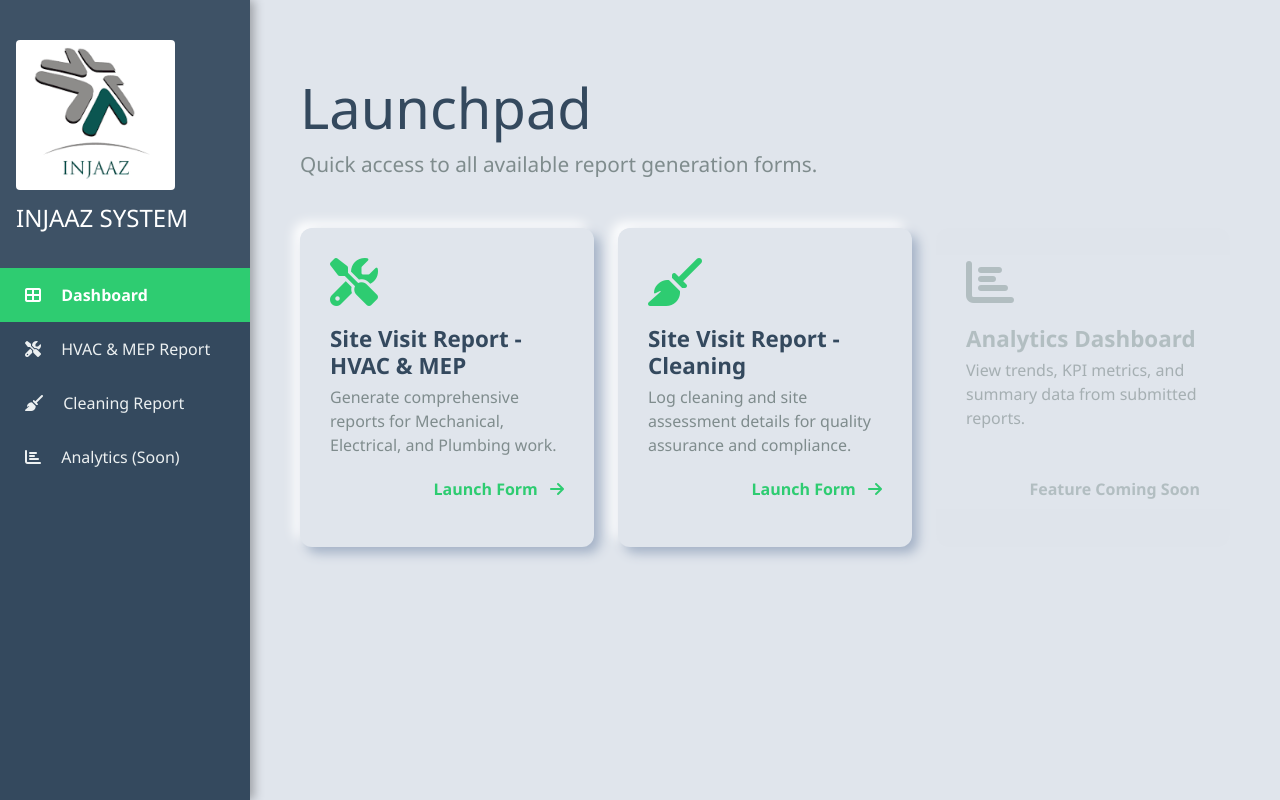
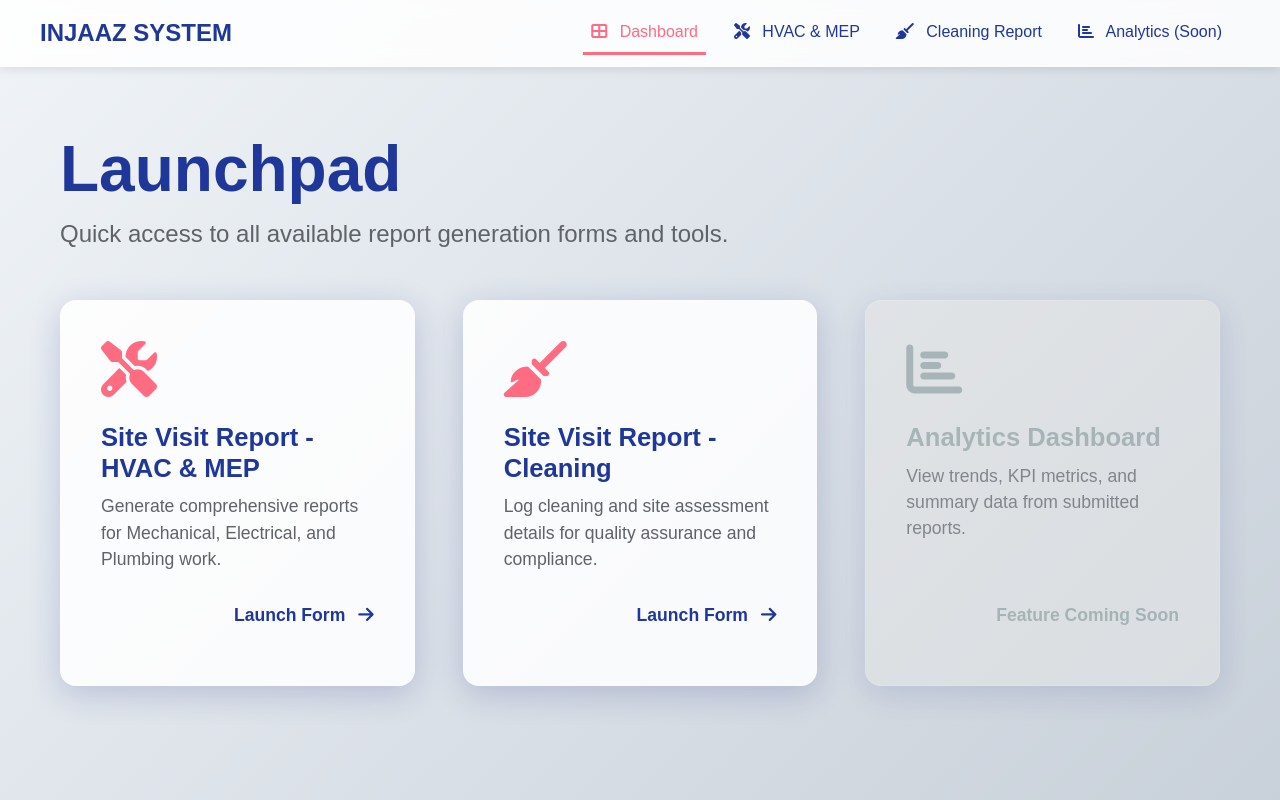
Before and after one commit to arshithinjaaz/injaaz-form-system, a Flask app: page / in a window 1280 px wide. Run offline with Flask 3, Linux system fonts and the light colour scheme.

Commit message:
Another try for the UI

```diff
--- a/templates/dashboard.html
+++ b/templates/dashboard.html
@@ -3,174 +3,159 @@
 <head>
     <meta charset="UTF-8">
     <meta name="viewport" content="width=device-width, initial-scale=1.0">
-    <title>INJAAZ Dashboard - Neumorphic Style</title>
+    <title>INJAAZ Dashboard - Glassmorphism</title>
     <link href="https://cdn.jsdelivr.net/npm/bootstrap@5.3.3/dist/css/bootstrap.min.css" rel="stylesheet">
     <link href="https://cdnjs.cloudflare.com/ajax/libs/font-awesome/6.5.1/css/all.min.css" rel="stylesheet">
 
     <style>
-        /* Define Neumorphic / Soft UI Colors */
+        /* Define Glassmorphism / Full-Width Colors */
         :root {
-            --neumo-bg: #e0e5ec; /* Soft light background color is essential */
-            --neumo-dark-shadow: #a3b1c6; /* Shadow color */
-            --neumo-light-shadow: #ffffff; /* Highlight color */
-            --neumo-primary: #34495e; /* Primary text/sidebar color (Dark Blue) */
-            --neumo-accent: #2ecc71; /* Bright Green Accent */
+            --glass-bg: #f4f7f6; /* Very light background */
+            --glass-primary: #1e3799; /* Deep Blue (Main brand color) */
+            --glass-accent: #ff6b81; /* Bright Pink/Coral Accent */
+            --glass-card-bg: rgba(255, 255, 255, 0.85); /* Semi-transparent white */
+            --glass-shadow: 0 4px 30px rgba(0, 0, 0, 0.1);
         }
 
         body {
-            background-color: var(--neumo-bg);
+            background: linear-gradient(135deg, #f0f4f8, #c8d0d9); /* Subtle gradient background */
             min-height: 100vh;
-            overflow-x: hidden;
-            font-family: 'Segoe UI', Tahoma, Geneva, Verdana, sans-serif;
-            color: var(--neumo-primary);
+            font-family: 'Poppins', sans-serif; /* Modern, clean font */
+            color: var(--glass-primary);
         }
 
-        /* Sidebar Styling (High contrast is needed for navigation) */
-        #sidebar {
-            width: 250px;
-            min-height: 100vh;
-            background-color: var(--neumo-primary); /* Dark sidebar */
-            color: white;
-            position: fixed;
+        /* Full-Width Navigation Bar (Replaces Sidebar) */
+        #navbar-top {
+            background: var(--glass-card-bg); /* Semi-transparent */
+            backdrop-filter: blur(10px); /* The Glassmorphism effect */
+            -webkit-backdrop-filter: blur(10px);
+            box-shadow: 0 2px 10px rgba(0, 0, 0, 0.1);
+            position: sticky;
             top: 0;
-            left: 0;
-            transition: all 0.3s;
-            z-index: 1000;
-            box-shadow: 4px 0 10px rgba(0,0,0,0.3);
+            z-index: 1020;
+            padding: 10px 40px;
+            border-bottom: 1px solid rgba(255, 255, 255, 0.3); /* Subtle light border */
         }
-        #sidebar .sidebar-heading {
-            padding: 2.5rem 1rem 2rem;
+        #navbar-top .navbar-brand {
+            font-weight: 700;
             font-size: 1.5rem;
-            font-weight: 300;
-            background-color: rgba(255, 255, 255, 0.05);
+            color: var(--glass-primary);
+        }
+        #navbar-top .nav-link {
+            color: var(--glass-primary) !important;
+            font-weight: 500;
+            margin: 0 10px;
+            border-bottom: 3px solid transparent;
+            transition: border-color 0.3s;
+        }
+        #navbar-top .nav-link:hover, #navbar-top .nav-link.active {
+            color: var(--glass-accent) !important;
+            border-color: var(--glass-accent);
         }
 
-        /* Sidebar Links */
-        #sidebar .list-group-item {
-            background-color: var(--neumo-primary);
-            color: #ecf0f1;
-            border: none;
-            padding: 15px 25px;
-            transition: background-color 0.2s, color 0.2s;
+        /* Main Content Styling (Full width used now) */
+        #page-content-wrapper {
+            margin-left: 0;
+            padding: 40px 60px; /* More horizontal padding */
+            flex-grow: 1;
         }
-        #sidebar .list-group-item:hover {
-            background-color: #2c3e50;
-            color: var(--neumo-accent);
-        }
-        #sidebar .list-group-item.active {
-            background-color: var(--neumo-accent); /* Bright accent for active state */
-            color: white;
-            font-weight: 600;
-            border-radius: 0;
+        #content-wrapper {
+            max-width: 1400px;
+            margin: 0 auto; /* Center content */
         }
 
-        /* Main Content Styling */
-        #page-content-wrapper {
-            margin-left: 250px;
-            padding: 50px;
-            flex-grow: 1;
-        }
-
-        /* --- NEUMORPHIC CARD STYLING --- */
+        /* --- GLASSMORHISM CARD STYLING --- */
         .report-card {
-            background: var(--neumo-bg);
-            border-radius: 12px;
-            padding: 30px;
-            /* THE NEUMORPHIC EFFECT: Subtle inner and outer shadow */
-            box-shadow: 6px 6px 12px var(--neumo-dark-shadow), -6px -6px 12px var(--neumo-light-shadow);
-            border: none;
+            background: var(--glass-card-bg);
+            border-radius: 16px;
+            padding: 40px; /* Generous padding */
+            /* Glassmorphism shadow and light background */
+            box-shadow: 0 8px 32px 0 rgba(31, 38, 135, 0.2);
+            border: 1px solid rgba(255, 255, 255, 0.18);
             transition: all 0.3s ease-in-out;
             text-decoration: none;
-            color: var(--neumo-primary);
+            color: var(--glass-primary);
             height: 100%;
             display: flex;
             flex-direction: column;
             justify-content: space-between;
         }
         .report-card:hover {
-            /* 'Press' the button in on hover */
-            box-shadow: inset 2px 2px 5px var(--neumo-dark-shadow), inset -2px -2px 5px var(--neumo-light-shadow);
-            transform: scale(0.98);
+            transform: translateY(-5px);
+            box-shadow: 0 10px 40px 0 rgba(31, 38, 135, 0.3);
         }
         .card-icon {
-            font-size: 3rem;
-            margin-bottom: 20px;
-            color: var(--neumo-accent); /* Bright accent color for icons */
+            font-size: 3.5rem;
+            margin-bottom: 25px;
+            color: var(--glass-accent); /* Bright accent for focus */
         }
         .card-title {
-            font-weight: 700;
-            font-size: 1.4rem;
-            margin-bottom: 5px;
+            font-weight: 800; /* Extra bold title */
+            font-size: 1.6rem;
+            margin-bottom: 10px;
         }
         .card-text {
-            color: #7f8c8d;
+            color: #5f6368;
+            font-size: 1.1rem;
         }
         .card-footer-text {
-            font-size: 1rem;
-            color: var(--neumo-accent);
+            font-size: 1.1rem;
+            color: var(--glass-primary);
             font-weight: 600;
-            margin-top: 20px;
+            margin-top: 30px;
         }
-        /* --- HEADING STYLE (Clean and Modern) --- */
+        /* --- HEADING STYLE (Large, modern) --- */
         #content-wrapper h1 {
-            font-weight: 300;
-            font-size: 3.5rem;
+            font-weight: 800;
+            font-size: 4rem;
             margin-bottom: 0.5rem !important;
-            color: var(--neumo-primary);
+            color: var(--glass-primary);
         }
         #content-wrapper .lead {
-             font-size: 1.3rem;
-             color: #7f8c8d;
+             font-size: 1.5rem;
+             color: #5f6368;
         }
 
         /* Responsive adjustments */
         @media (max-width: 768px) {
             #page-content-wrapper {
-                margin-left: 0;
-                padding: 15px;
-                padding-top: 60px;
+                padding: 20px;
+                padding-top: 80px;
+            }
+            #navbar-top {
+                padding: 10px 20px;
             }
         }
     </style>
 </head>
 <body>
 
-<div class="d-flex" id="wrapper">
+<div class="d-flex flex-column" id="wrapper">
 
-    <div id="sidebar">
-        <div class="sidebar-heading">
-            <img src="{{ url_for('static', filename='INJAAZ.png') }}" alt="INJAAZ Logo" class="sidebar-logo" style="max-height: 150px; width: auto; margin-bottom: 10px; border-radius: 4px;">
-            <span>INJAAZ SYSTEM</span>
+    <nav class="navbar navbar-expand-lg" id="navbar-top">
+        <span class="navbar-brand">INJAAZ SYSTEM</span>
+
+        <button class="navbar-toggler" type="button" data-bs-toggle="collapse" data-bs-target="#navbarNav" aria-controls="navbarNav" aria-expanded="false" aria-label="Toggle navigation">
+            <span class="navbar-toggler-icon"></span>
+        </button>
+
+        <div class="collapse navbar-collapse" id="navbarNav">
+            <div class="navbar-nav ms-auto">
+                <a class="nav-link active" aria-current="page" href="#"><i class="fas fa-th-large me-2"></i> Dashboard</a>
+                <a class="nav-link" href="{{ url_for('site_visit_bp.index') }}"><i class="fas fa-tools me-2"></i> HVAC & MEP</a>
+                <a class="nav-link" href="{{ url_for('site_assessment.index') }}"><i class="fas fa-broom me-2"></i> Cleaning Report</a>
+                <a class="nav-link disabled" tabindex="-1" aria-disabled="true"><i class="fas fa-chart-bar me-2"></i> Analytics (Soon)</a>
+            </div>
         </div>
-        <div class="list-group list-group-flush">
-            <a href="#" class="list-group-item list-group-item-action active">
-                <i class="fas fa-th-large me-3"></i> Dashboard
-            </a>
-            <a href="{{ url_for('site_visit_bp.index') }}" class="list-group-item list-group-item-action">
-                <i class="fas fa-tools me-3"></i> HVAC & MEP Report
-            </a>
-            <a href="{{ url_for('site_assessment.index') }}" class="list-group-item list-group-item-action">
-                <i class="fas fa-broom me-3"></i> Cleaning Report
-            </a>
-            <a href="#" class="list-group-item list-group-item-action disabled" tabindex="-1" aria-disabled="true">
-                <i class="fas fa-chart-bar me-3"></i> Analytics (Soon)
-            </a>
-        </div>
-    </div>
+    </nav>
+
     <div id="page-content-wrapper" class="w-100">
-
-        <nav class="navbar navbar-expand-lg navbar-dark border-bottom fixed-top d-md-none" style="background-color: var(--neumo-primary);">
-            <button class="btn btn-primary" id="sidebarToggle" style="background-color: var(--neumo-accent); border: none;">
-                <i class="fas fa-bars"></i>
-            </button>
-            <span class="navbar-brand ms-3">INJAAZ</span>
-        </nav>
 
         <div id="content-wrapper">
             <h1 class="mt-4 mb-0">Launchpad</h1>
-            <p class="lead mb-5">Quick access to all available report generation forms.</p>
+            <p class="lead mb-5">Quick access to all available report generation forms and tools.</p>
 
-            <div class="row g-4">
+            <div class="row g-5">
 
                 <div class="col-sm-6 col-lg-4">
                     <a href="{{ url_for('site_visit_bp.index') }}" class="report-card">
@@ -195,7 +180,7 @@
                 </div>
 
                 <div class="col-sm-6 col-lg-4">
-                    <div class="report-card" style="background-color: var(--neumo-bg); cursor: not-allowed; opacity: 0.6; box-shadow: none !important;">
+                    <div class="report-card" style="background-color: rgba(230, 230, 230, 0.8); cursor: not-allowed; opacity: 0.7;">
                         <div>
                             <i class="fas fa-chart-bar card-icon" style="color: #95a5a6;"></i>
                             <h5 class="card-title" style="color: #95a5a6;">Analytics Dashboard</h5>
@@ -211,9 +196,7 @@
     </div>
 <script src="https://cdn.jsdelivr.net/npm/bootstrap@5.3.3/dist/js/bootstrap.bundle.min.js"></script>
 <script>
-    document.getElementById("sidebarToggle").addEventListener("click", function() {
-        document.getElementById("wrapper").classList.toggle("toggled");
-    });
+    // Note: The toggle script is removed as the sidebar is gone, replaced by standard Bootstrap navbar collapse.
 </script>
 </body>
 </html>
```
